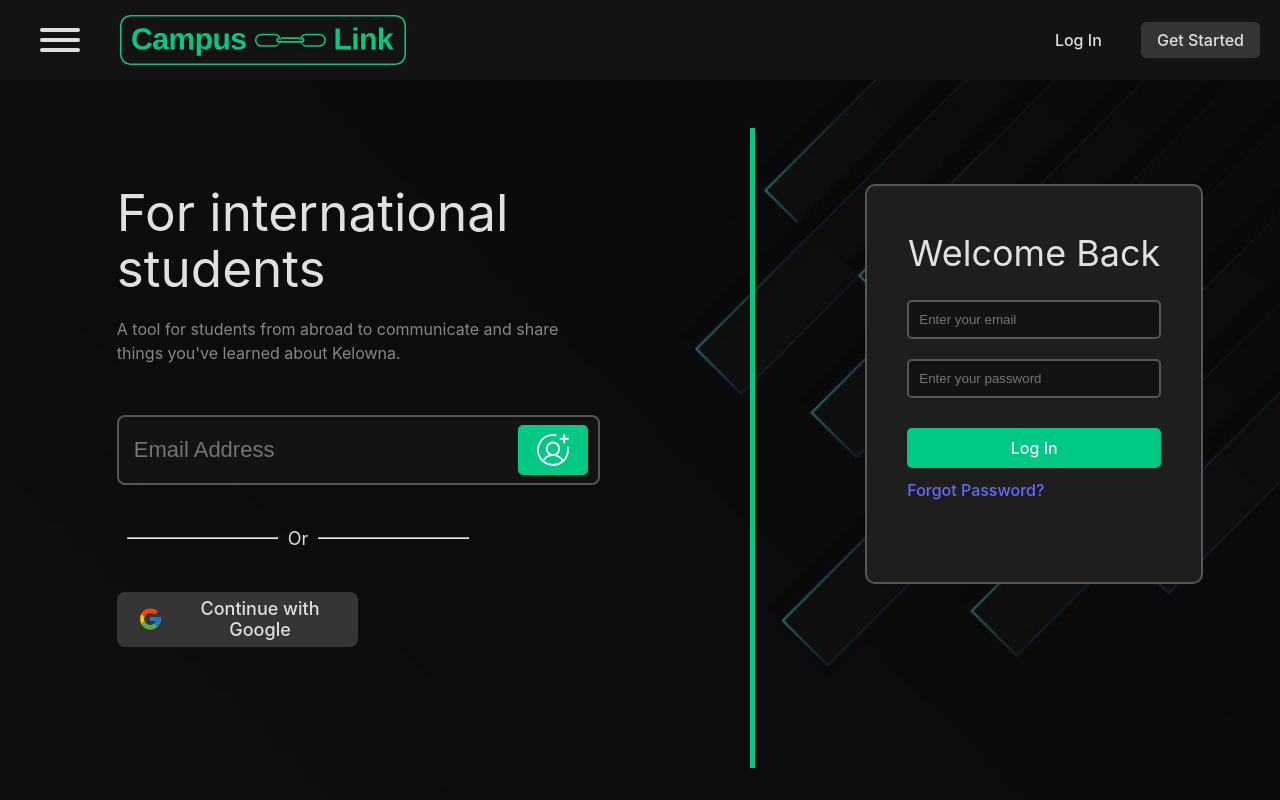
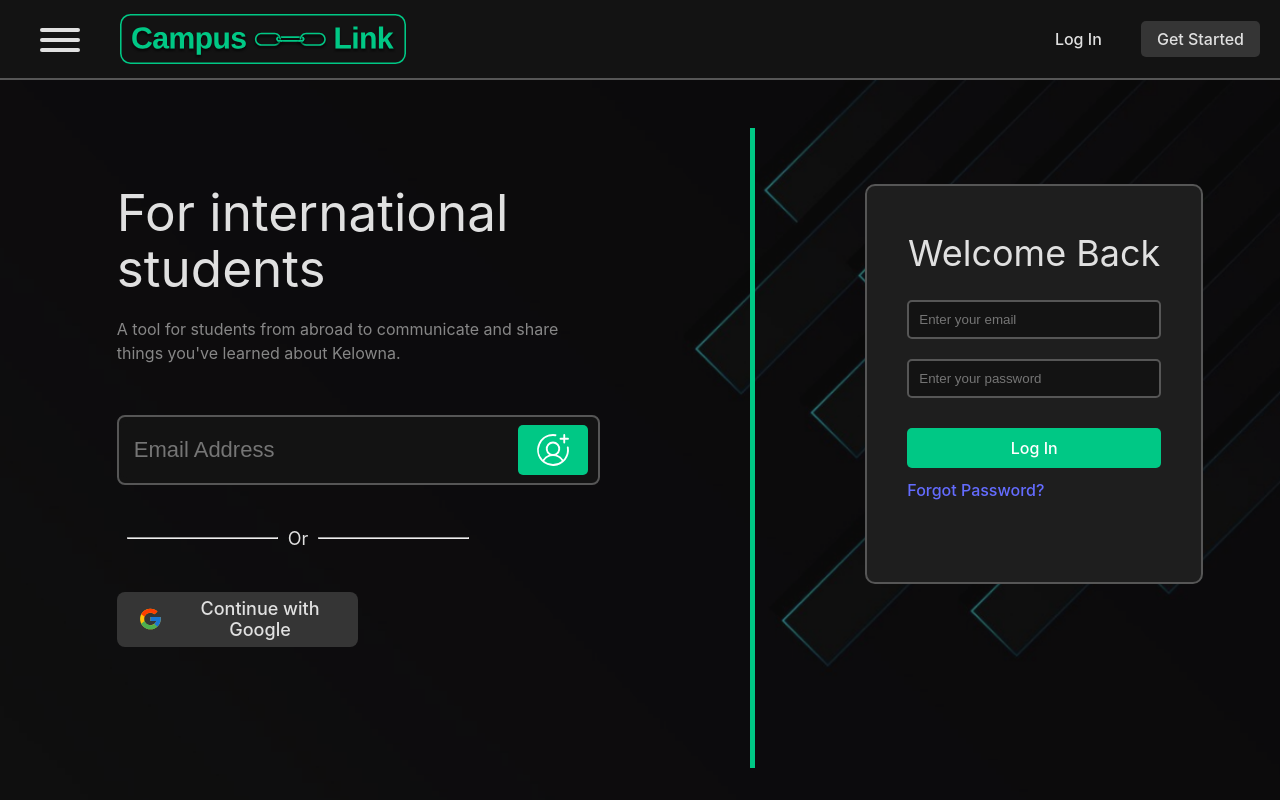
Before and after one commit to Daniel-Penner/CampusLink, a React (Vite) app in the folder app/frontend/: page / in a window 1280 px wide. Built offline with nearby package versions, Linux system fonts and the light colour scheme.

Commit message:
Update Navbar.module.css

```diff
--- a/app/frontend/src/components/Navbar/Navbar.module.css
+++ b/app/frontend/src/components/Navbar/Navbar.module.css
@@ -19,6 +19,7 @@
     height: 80px;
     padding: 10px 20px;
     background-color: var(--background-color);
+    border-bottom: 2px solid var(--border-color);
     position: fixed;
     top: 0;
     left: 0;
```
